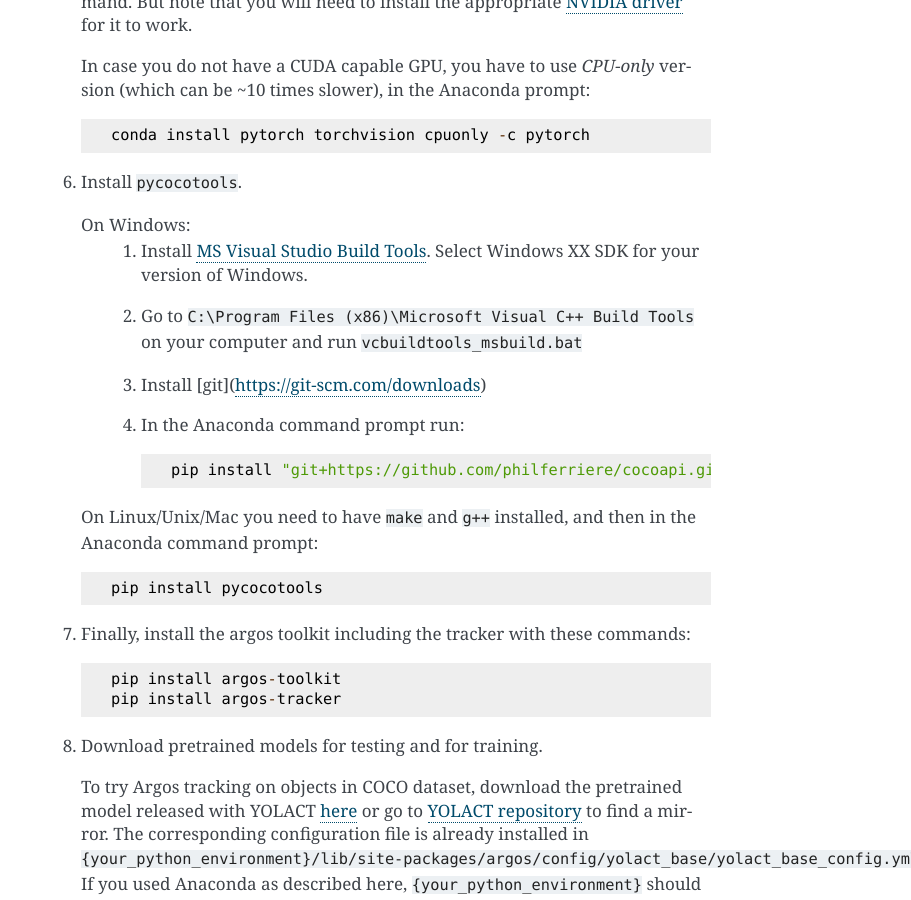
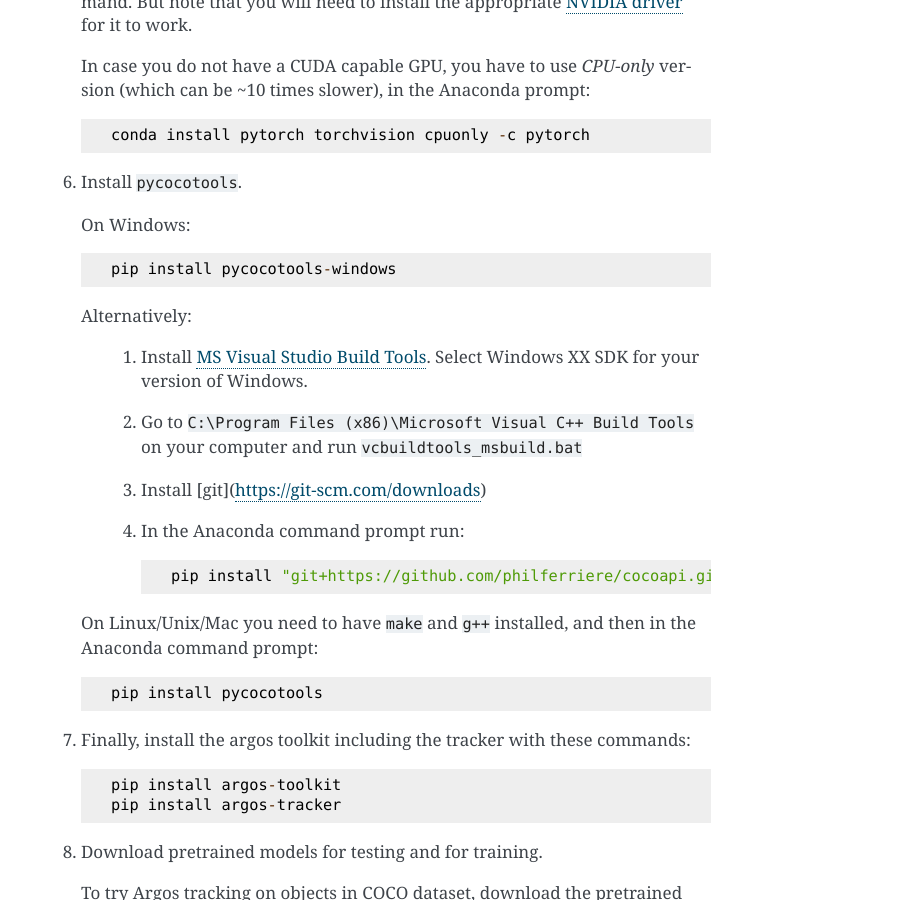
Before and after one commit to subhacom/argos, a Sphinx documentation site: the page built from doc/install.rst, in a window 1280 px wide and 900 px high, scrolled down 601 px. Shown: the whole window, without its empty margins (369-1280 px from the left). Built offline with Sphinx 7.4.7, drawn with Linux system fonts in a browser that asks for light colours.

Commit message:
Updated install instructions, minor fix of scroll wheel handling in review tool / frameview.

```diff
--- a/doc/install.rst
+++ b/doc/install.rst
@@ -37,7 +37,12 @@ Installation using Anaconda
 
 6. Install ``pycocotools``.
 
-   On Windows:
+   On Windows::
+
+      pip install pycocotools-windows
+
+   Alternatively:
+
      1. Install `MS Visual Studio Build Tools
         <https://go.microsoft.com/fwlink/?LinkId=691126>`_.  Select
         Windows XX SDK for your version of Windows.
```
Also changed, not shown: 1 other file.
